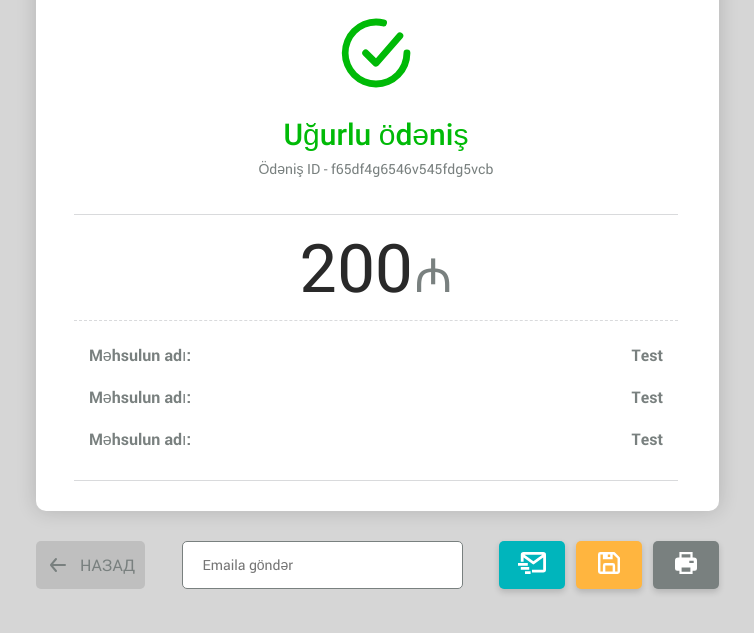
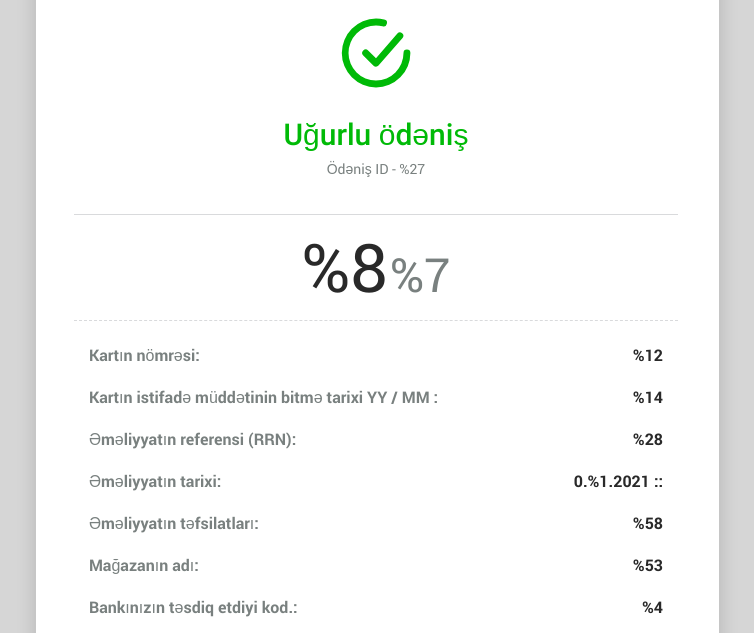
Before and after one commit to tutusT/tutusT.github.io, a plain HTML site: page index.html in a window 1280 px wide. Shown: the part 167-800 px from the top of the page, without its empty margins (263-1017 px from the left). Drawn offline with Linux system fonts and the light colour scheme.

Commit message:
Add files via upload

```diff
--- a/index.html
+++ b/index.html
@@ -30,24 +30,66 @@
             </div>
             <div class="content_description">
               <div class="content_title">Uğurlu ödəniş</div>
-              <div class="content_id">Ödəniş ID - f65df4g6546v545fdg5vcb</div>
+              <div class="content_id">Ödəniş ID - %27</div>
             </div>
           </div>
           <div class="content_amount">
-            200 <span class="content_amount-type">₼</span>
+            %8
+            <span class="content_amount-type">%7</span>
           </div>
           <ul class="content_info-list">
             <li class="content_info-item">
-              <span class="content_item-name">Məhsulun adı:</span>
-              <span class="content_info-value">Test</span>
+              <span class="content_info-name">Kartın nömrəsi:</span>
+              <span class="content_info-value">%12</span>
             </li>
             <li class="content_info-item">
-              <span class="content_item-name">Məhsulun adı:</span>
-              <span class="content_info-value">Test</span>
+              <span class="content_info-name">
+                Kartın istifadə müddətinin bitmə tarixi YY / MM :
+              </span>
+              <span class="content_info-value">%14</span>
             </li>
             <li class="content_info-item">
-              <span class="content_item-name">Məhsulun adı:</span>
-              <span class="content_info-value">Test</span>
+              <span class="content_info-name">
+                Əməliyyatın referensi (RRN):
+              </span>
+              <span class="content_info-value">%28</span>
+            </li>
+            <li class="content_info-item">
+              <span class="content_info-name">Əməliyyatın tarixi:</span>
+              <span class="content_info-value">
+                <script>
+                  var d = '%10';
+                  var dd = new Date();
+
+                  document.write(
+                    d.substring(2, 4) +
+                      '.' +
+                      d.substring(0, 2) +
+                      '.' +
+                      dd.getFullYear() +
+                      ' ' +
+                      d.substring(4, 6) +
+                      ':' +
+                      d.substring(6, 8) +
+                      ':' +
+                      d.substring(8, 10),
+                  );
+                </script>
+              </span>
+            </li>
+            <li class="content_info-item">
+              <span class="content_info-name">Əməliyyatın təfsilatları:</span>
+              <span class="content_info-value">%58</span>
+            </li>
+            <li class="content_info-item">
+              <span class="content_info-name">Mağazanın adı:</span>
+              <span class="content_info-value">%53</span>
+            </li>
+            <li class="content_info-item">
+              <span class="content_info-name">
+                Bankınızın təsdiq etdiyi kod.:
+              </span>
+              <span class="content_info-value">%4</span>
             </li>
           </ul>
         </div>
--- a/styles/style.scss
+++ b/styles/style.scss
@@ -194,7 +194,7 @@ body {
   }
 
   // .content_info-value
-  &_item-value {
+  &_info-value {
     color: #292929;
   }
 
@@ -233,7 +233,7 @@ body {
 
   // .footer_input
   &_input {
-    max-width: 281px;
+    // При отображении кнопок: max-width: 281px;
     border-radius: 5px;
     border: solid 1px #79807f;
     background: #fff;
@@ -245,10 +245,10 @@ body {
     flex-grow: 1;
     margin: 0 10px;
     @media (max-width: 610px) {
-      width: 100%;
+      // При отображении кнопок: width: 100%;
       display: block;
       margin: 0;
-      max-width: none;
+      // При отображении кнопок: max-width: none;
       margin-bottom: 15px;
     }
   }
@@ -266,7 +266,7 @@ body {
   display: flex;
   flex-grow: 1;
   justify-content: space-between;
-
+  display: none;
   @media (max-width: 610px) {
     flex-grow: 1;
     width: auto;
```
Also changed, not shown: styles/style.css, 1 other file.
